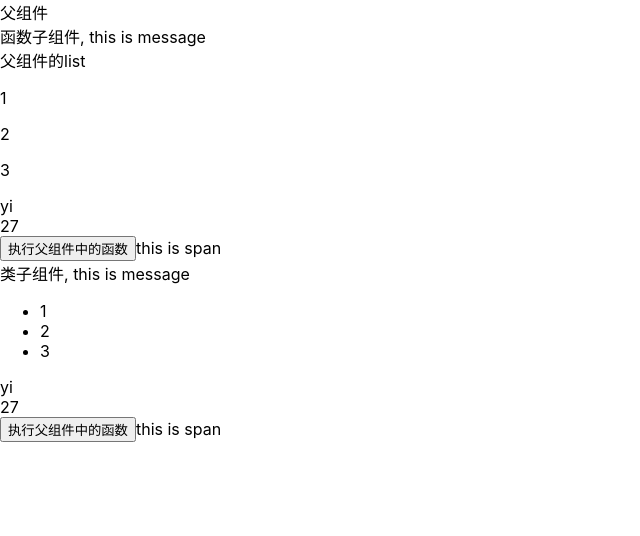
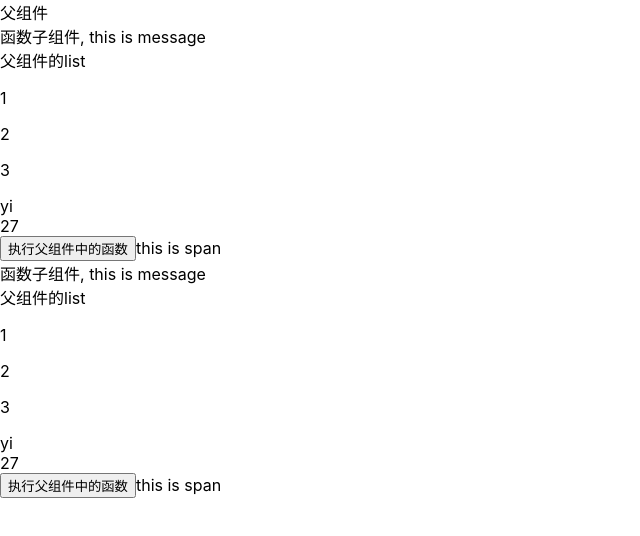
Before and after one commit to LittleYi-CN/react-basic, a React (Create React App) app: page / in a window 1280 px wide. Shown: the top 536 px of the page, without its empty margins (0-640 px from the left). Built offline with nearby package versions, Linux system fonts and the light colour scheme.

Commit message:
✨ 28、组件通信-父传子-props解构

```diff
--- a/src/App.js
+++ b/src/App.js
@@ -2,37 +2,29 @@ import React from "react"
 
 // 函数式的son
 function SonF(props) {
-  console.log(props)
+  const { msg, list, userInfo, getMsg, child } = props
   return (
     <>
-      <div>函数子组件, {props.msg}</div>
-      <div>父组件的list{props.list.map(item => <p key={item}>{item}</p>)}</div>
-      <div>{props.userInfo.name}</div>
-      <div>{props.userInfo.age}</div>
-      <button onClick={() => props.getMsg()}>执行父组件中的函数</button>
-      {props.child}
+      <div>函数子组件, {msg}</div>
+      <div>父组件的list{list.map(item => <p key={item}>{item}</p>)}</div>
+      <div>{userInfo.name}</div>
+      <div>{userInfo.age}</div>
+      <button onClick={() => getMsg()}>执行父组件中的函数</button>
+      {child}
     </>
   )
 }
-
-// 类组件的son
-class SonC extends React.Component {
-  render() {
-    return (
-      <>
-        <div>类子组件, {this.props.msg}</div>
-        <ul>
-          {this.props.list.map(item => (
-            <li key={item}>{item}</li>
-          ))}
-        </ul>
-        <div>{this.props.userInfo.name}</div>
-        <div>{this.props.userInfo.age}</div>
-        <button onClick={() => this.props.getMsg()}>执行父组件中的函数</button>
-        {this.props.child}
-      </>
-    )
-  }
+function SonF2({ msg, list, userInfo, getMsg, child }) {
+  return (
+    <>
+      <div>函数子组件, {msg}</div>
+      <div>父组件的list{list.map(item => <p key={item}>{item}</p>)}</div>
+      <div>{userInfo.name}</div>
+      <div>{userInfo.age}</div>
+      <button onClick={() => getMsg()}>执行父组件中的函数</button>
+      {child}
+    </>
+  )
 }
 
 // App 父组件 Son 子组件
@@ -60,7 +52,7 @@ class App extends React.Component {
           getMsg={this.getMsg}
           child={<span>this is span</span>}
           />
-        <SonC
+        <SonF2
           msg={this.state.message}
           list={this.state.list}
           userInfo={this.state.userInfo}
```
Also changed, not shown: 1 other file (tests, documents, lock files or other folders).
